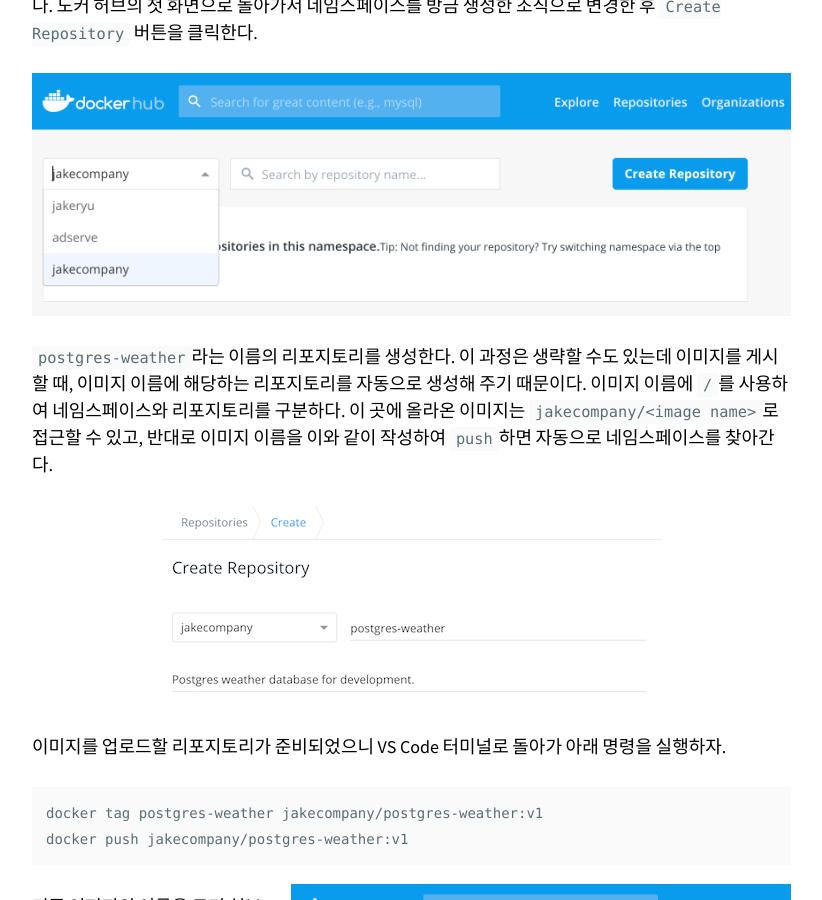
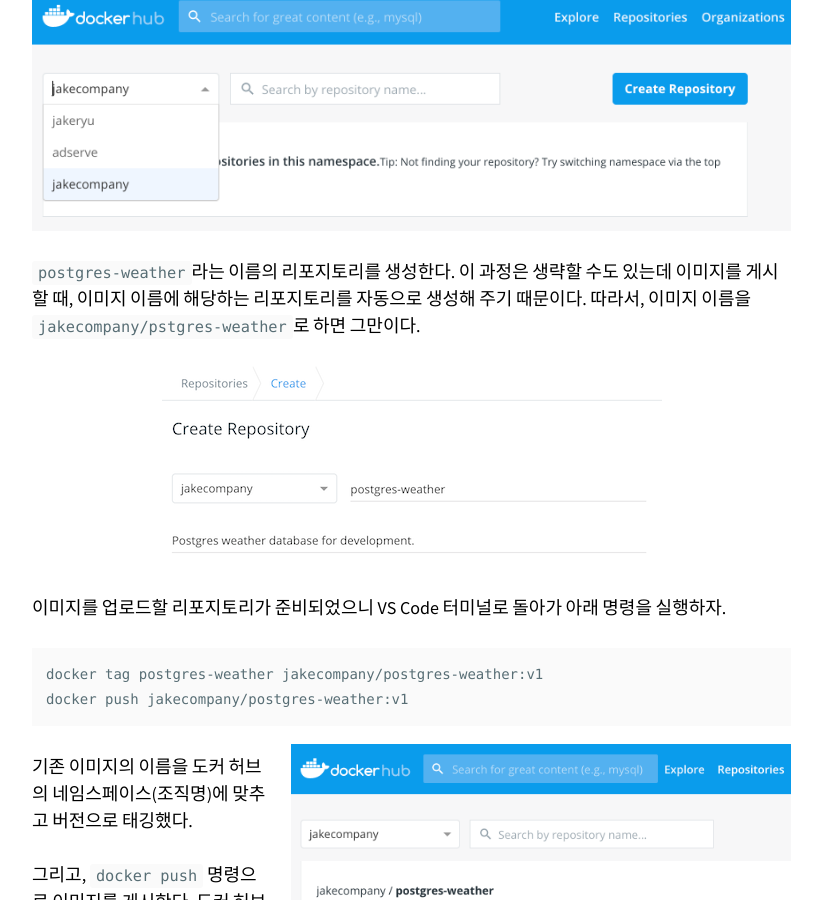
Before and after one commit to JakeRyu/JakeRyu.github.io, a Jekyll site: the page built from _posts/2020-04-11-언제까지-비주얼스튜디오만-쓸거야.md, in a window 1280 px wide and 900 px high, scrolled down 8230 px. Shown: the whole window, without its empty margins (343-1165 px from the left). Built offline with Jekyll 4.4.1, drawn with Linux system fonts in a browser that asks for light colours; nearby versions of some CDN libraries; comment, search, counter and statistics services are not loaded; some of the changed text lies outside the part shown.

Commit message:
Correct docker image name

````diff
--- a/_posts/2020-04-11-언제까지-비주얼스튜디오만-쓸거야.md
+++ b/_posts/2020-04-11-언제까지-비주얼스튜디오만-쓸거야.md
@@ -163,12 +163,15 @@
 
 ![docker-image-created](../../images/docker-image-created.png)
 
-`docker-dev-image`라는 이미지명을 기억하고 다음 단계에서 컨테이너를 만들어 보자.
-
 ## 도커 컨테이너 만들기
 
 로컬 머신에 이미지가 존재하기 때문에 이를 이용해서 컨테이너를 만드는건 아주 쉬운 일이다.
-> docker run --name postgres-docker -e POSTGRES_PASSWORD=postgres -p 5432:5432 -d postgres
+
+```shell
+docker run --name postgres-docker -e POSTGRES_PASSWORD=postgres -p 5432:5432 -d postgres
+# 수정하면,
+docker run --name postgres-weather -e POSTGRES_PASSWORD=postgres -p 5432:5432 -d postgres-weather
+```
 
 최초로 사용했던 위 명령어를 응용하면 될 것이다. 컨테이너 이름(`postgres-docker`)이 겹치지 않게 새롭게 지정하고, 소스 이미지 이름 `postgres`을 `postgres-weather`로 바꾸면 될 것이다.
 
@@ -188,8 +191,7 @@
 
 ![dockerhub-namespace](../../images/dockerhub-namespace.png)
 
-`postgres-weather`라는 이름의 리포지토리를 생성한다. 이 과정은 생략할 수도 있는데 이미지를 게시할 때, 이미지 이름에 해당하는 리포지토리를 자동으로 생성해 주기 때문이다. 이미지 이름에 `/`를 사용하여 네임스페이스와 리포지토리를 구분하다. 이 곳에 올라온 이미지는 `jakecompany/<image name>`로 접근할 수 있고, 반대로 이미지 이름을 이와 같이 작성하여 `push`하면 자동으로 네임스페이스를 찾아간다.
-
+`postgres-weather`라는 이름의 리포지토리를 생성한다. 이 과정은 생략할 수도 있는데 이미지를 게시할 때, 이미지 이름에 해당하는 리포지토리를 자동으로 생성해 주기 때문이다. 따라서, 이미지 이름을 `jakecompany/pstgres-weather`로 하면 그만이다.
 
 ![postgres-weather-jakecompany](../../images/postgres-weather-jakecompany.png){: .align-center}
 
````
